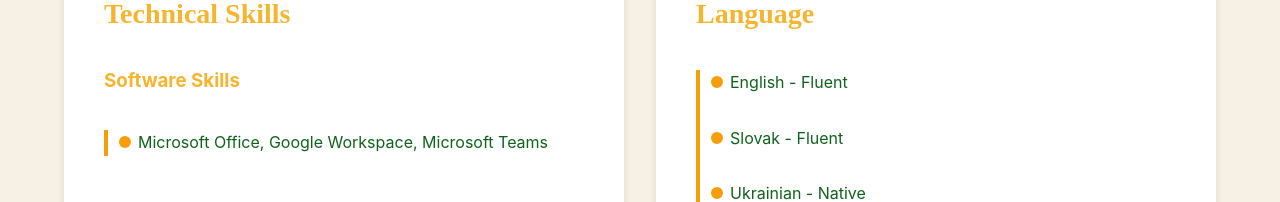
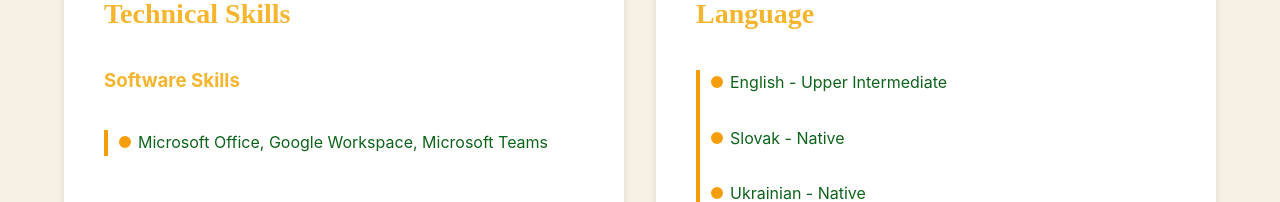
Before and after one commit to AnastasiiaSmakula/resume, a React (Vite) app: page / in a window 1280 px wide. Shown: the part 2037-2239 px from the top of the page. Built offline with nearby package versions, Linux system fonts and the light colour scheme.

Commit message:
fix card css

```diff
--- a/src/Body.css
+++ b/src/Body.css
@@ -66,10 +66,6 @@ h2, h3 {
   display: inline-block;
 }
 
-h3{
-  color: #f5b52e;
-}
-
 .contact-section{
   display: flex;
   flex-wrap: wrap;
--- a/src/Body.tsx
+++ b/src/Body.tsx
@@ -83,8 +83,8 @@ const Body = () => {
 
         <Card title="Language">
           <ul>
-            <li>English - Fluent</li>
-            <li>Slovak - Fluent</li>
+            <li>English - Upper Intermediate</li>
+            <li>Slovak - Native</li>
             <li>Ukrainian - Native</li>
             <li>Russian - Native</li>
           </ul>
--- a/src/Card.css
+++ b/src/Card.css
@@ -17,6 +17,7 @@
 }
 
 .body-section:hover h2,
+.body-section:hover h3,
 .project-link:hover{
   color: white;
 }
@@ -49,7 +50,7 @@
   text-decoration: underline;
 }
 
-.body-section h2{
+.body-section h2, h3 {
   color: #f5b52e
 }
 
```
